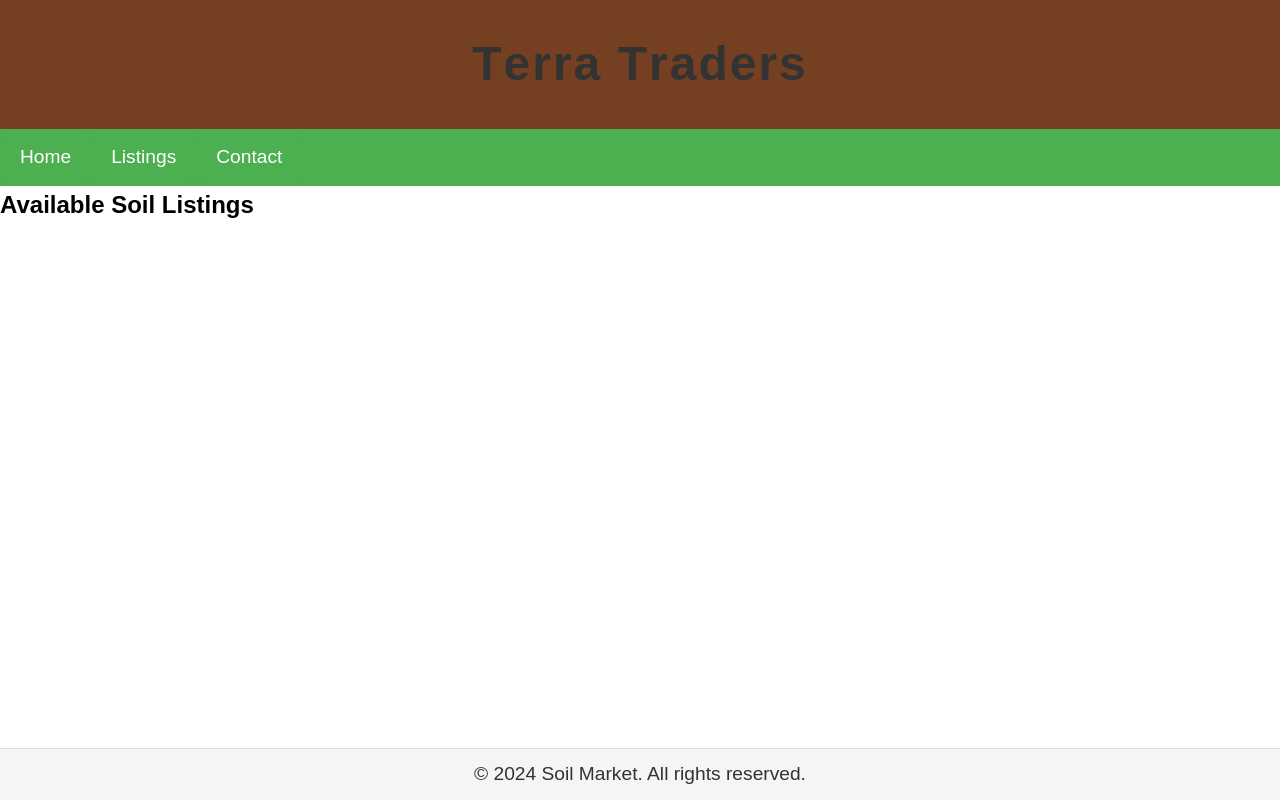
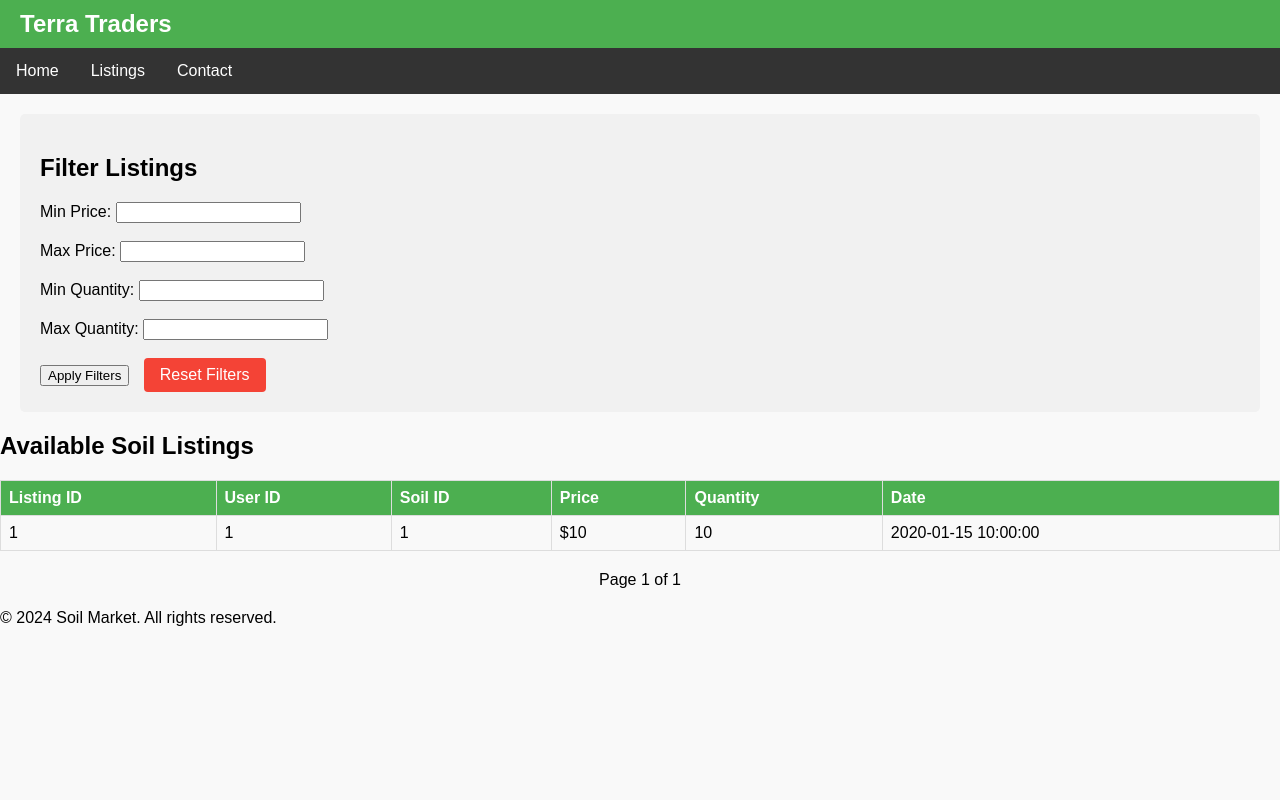
Before and after one commit to KennethHoesien/TerraTrade, a Flask app: template TerraTrade-testBranch/app/templates/listing.html in a window 1280 px wide. Run offline with Flask 3, Linux system fonts and the light colour scheme; the template is opened without the code that fills it: most values are stand-ins (such as "Sample title", 1, 10 or a date in 2020); parts of the project's set-up code (start-up, migrations or seed data) failed here and were passed over.

Commit message:
Third_Upload

```diff
--- /dev/null
+++ b/TerraTrade-testBranch/app/static/css/styles2.css
@@ -0,0 +1,103 @@
+body {
+    font-family: Arial, sans-serif;
+    margin: 0;
+    padding: 0;
+    background-color: #f9f9f9;
+}
+
+header .logo {
+    font-size: 24px;
+    font-weight: bold;
+    padding: 10px 20px;
+    background-color: #4CAF50;
+    color: white;
+}
+
+nav ul {
+    list-style-type: none;
+    padding: 0;
+    margin: 0;
+    background-color: #333;
+    overflow: hidden;
+}
+
+nav ul li {
+    float: left;
+}
+
+nav ul li a {
+    display: block;
+    color: white;
+    text-align: center;
+    padding: 14px 16px;
+    text-decoration: none;
+}
+
+nav ul li a:hover {
+    background-color: #111;
+}
+
+table {
+    width: 100%;
+    border-collapse: collapse;
+    margin: 20px 0;
+}
+
+table th,
+table td {
+    border: 1px solid #ddd;
+    padding: 8px;
+    text-align: left;
+}
+
+table th {
+    background-color: #4CAF50;
+    color: white;
+}
+
+.pagination ul {
+    list-style: none;
+    display: flex;
+    justify-content: center;
+    padding: 0;
+    margin: 20px 0;
+}
+
+.pagination ul li {
+    margin: 0 5px;
+}
+
+.pagination ul li a {
+    padding: 8px 12px;
+    background-color: #4CAF50;
+    color: white;
+    text-decoration: none;
+    border-radius: 4px;
+}
+
+.pagination ul li a:hover {
+    background-color: #45a049;
+}
+
+.filter-section {
+    margin: 20px;
+    padding: 20px;
+    background-color: #f1f1f1;
+    border-radius: 5px;
+}
+
+.reset-button {
+    display: inline-block;
+    padding: 8px 16px;
+    margin-left: 10px;
+    background-color: #f44336;
+    color: white;
+    text-decoration: none;
+    border-radius: 4px;
+    border: none;
+}
+
+.reset-button:hover {
+    background-color: #d32f2f;
+    color: white;
+}
--- a/TerraTrade-testBranch/app/templates/listing.html
+++ b/TerraTrade-testBranch/app/templates/listing.html
@@ -1,28 +1,16 @@
 <!DOCTYPE html>
 <html lang="en">
+
 <head>
     <meta charset="UTF-8">
     <meta name="viewport" content="width=device-width, initial-scale=1.0">
     <title>Soil Listings</title>
-    <link rel="stylesheet" href="{{ url_for('static', filename='css/styles.css') }}">
+    <link rel="stylesheet" href="{{ url_for('static', filename='css/styles2.css') }}">
 </head>
+
 <body>
     <header>
-        <div class="logo">
-            <span>T</span>
-            <span>e</span>
-            <span>r</span>
-            <span>r</span>
-            <span>a</span>
-            <span>&nbsp;</span>
-            <span>T</span>
-            <span>r</span>
-            <span>a</span>
-            <span>d</span>
-            <span>e</span>
-            <span>r</span>
-            <span>s</span>
-        </div>
+        <div class="logo">Terra Traders</div>
     </header>
     <nav>
         <ul>
@@ -32,8 +20,66 @@
         </ul>
     </nav>
     <main>
+        <section class="filter-section">
+            <h2>Filter Listings</h2>
+            <form action="{{ url_for('views.listing') }}" method="POST">
+                <label for="min_price">Min Price:</label>
+                <input type="number" id="min_price" name="min_price" step="0.01"><br><br>
+
+                <label for="max_price">Max Price:</label>
+                <input type="number" id="max_price" name="max_price" step="0.01"><br><br>
+
+                <label for="min_quantity">Min Quantity:</label>
+                <input type="number" id="min_quantity" name="min_quantity"><br><br>
+
+                <label for="max_quantity">Max Quantity:</label>
+                <input type="number" id="max_quantity" name="max_quantity"><br><br>
+
+                <button type="submit">Apply Filters</button>
+                <a href="{{ url_for('views.listing') }}" class="reset-button">Reset Filters</a>
+            </form>
+        </section>
         <section class="listings">
             <h1>Available Soil Listings</h1>
+            {% if listings %}
+            <table>
+                <thead>
+                    <tr>
+                        <th>Listing ID</th>
+                        <th>User ID</th>
+                        <th>Soil ID</th>
+                        <th>Price</th>
+                        <th>Quantity</th>
+                        <th>Date</th>
+                    </tr>
+                </thead>
+                <tbody>
+                    {% for listing in listings %}
+                    <tr>
+                        <td>{{ listing.listing_id }}</td>
+                        <td>{{ listing.user_id }}</td>
+                        <td>{{ listing.soil_id }}</td>
+                        <td>${{ listing.price }}</td>
+                        <td>{{ listing.quantity }}</td>
+                        <td>{{ listing.date }}</td>
+                    </tr>
+                    {% endfor %}
+                </tbody>
+            </table>
+            {% else %}
+            <p>No listings available with the applied filters.</p>
+            {% endif %}
+        </section>
+        <section class="pagination">
+            <ul>
+                {% if pagination.has_prev %}
+                <li><a href="{{ url_for('views.listing', page=pagination.prev_num) }}">Previous</a></li>
+                {% endif %}
+                <li>Page {{ pagination.page }} of {{ pagination.pages }}</li>
+                {% if pagination.has_next %}
+                <li><a href="{{ url_for('views.listing', page=pagination.next_num) }}">Next</a></li>
+                {% endif %}
+            </ul>
         </section>
     </main>
     <footer>
@@ -41,4 +87,5 @@
     </footer>
     <script src="{{ url_for('static', filename='js/scripts.js') }}"></script>
 </body>
+
 </html>
```
Also changed, not shown: TerraTrade-testBranch/app/static/css/styles.css (+94 -47 lines), TerraTrade-testBranch/app/templates/add_farm.html (added, +68 -0 lines), TerraTrade-testBranch/app/templates/add_listing.html (added, +70 -0 lines), TerraTrade-testBranch/app/templates/farms.html (added, +75 -0 lines), TerraTrade-testBranch/app/templates/signup.html (+37 -4 lines), TerraTrade-testBranch/app/views.py (+121 -3 lines).
